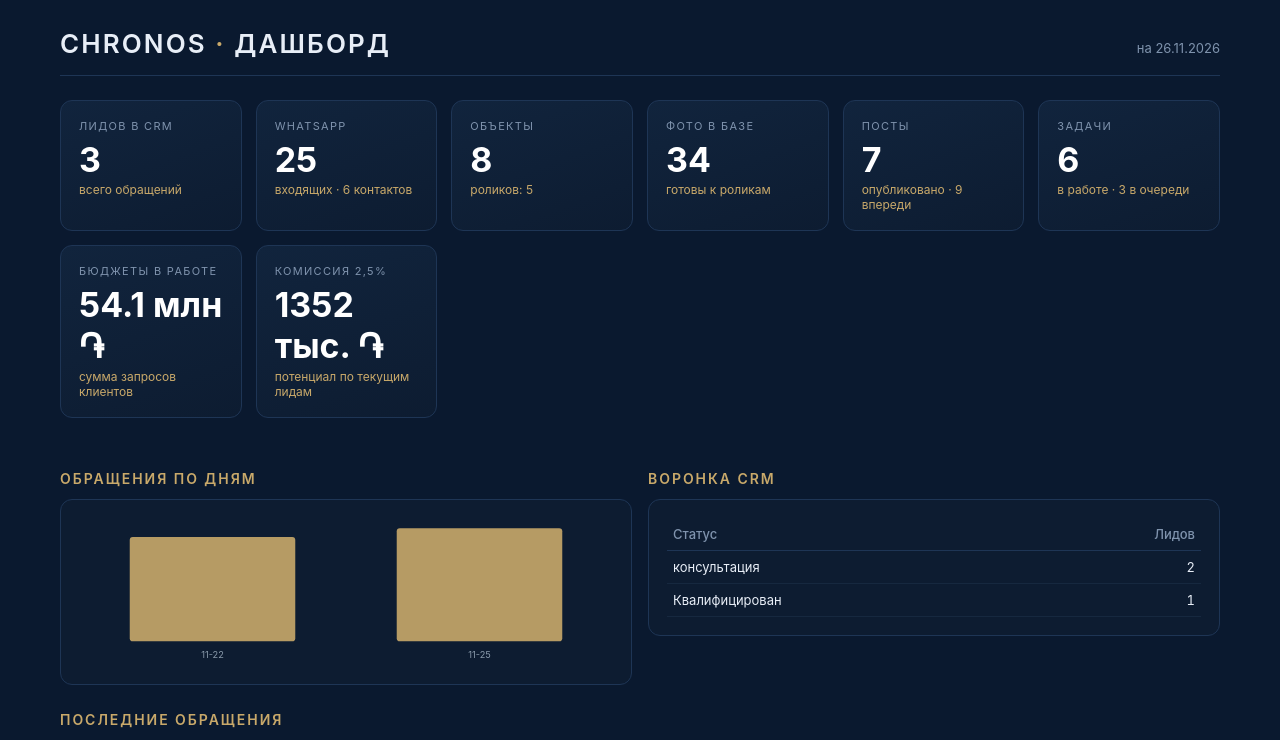
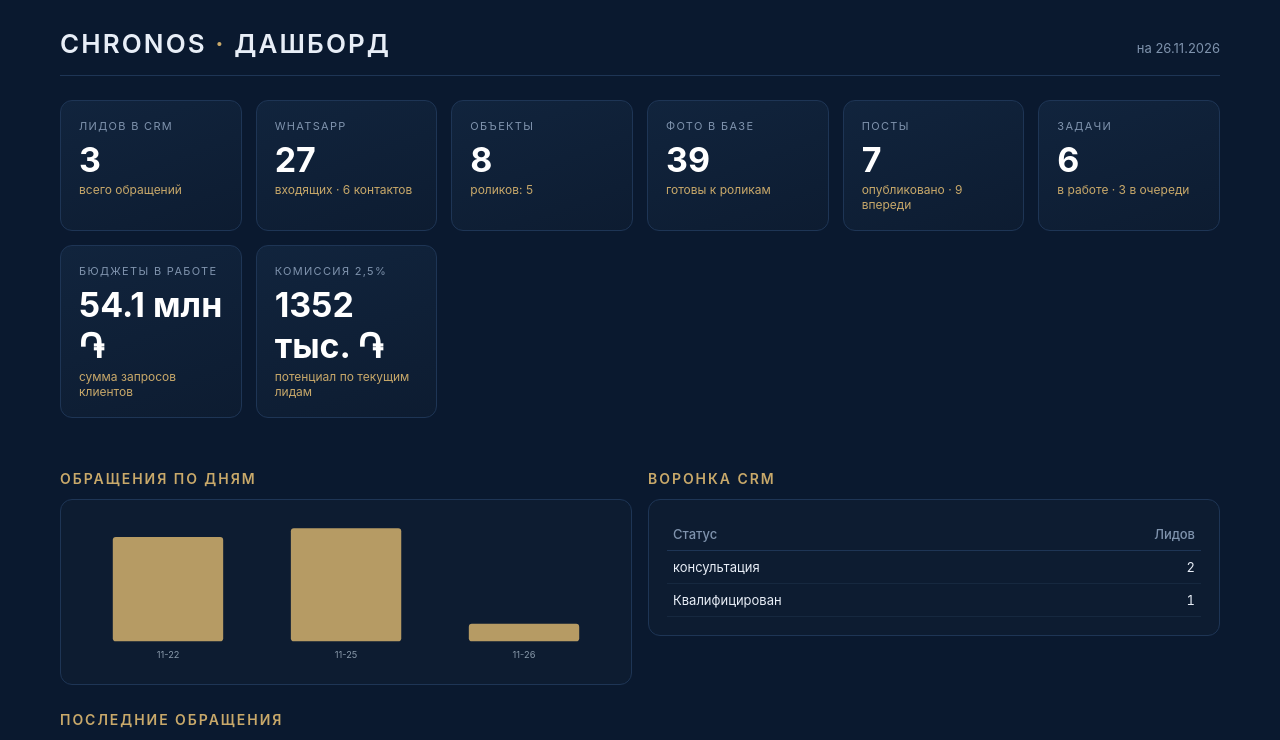
Before and after one commit to revsargs-ux/chronos-dashboard, a plain HTML site: page index.html in a window 1280 px wide. Shown: the top 740 px of the page. Drawn offline with Linux system fonts and the light colour scheme.

Commit message:
Дашборд: обновление данных

```diff
--- a/index.html
+++ b/index.html
@@ -31,9 +31,9 @@
 
 <div class="grid">
  <div class="card"><div class="lbl">Лидов в CRM</div><div class="val">3</div><div class="hint">всего обращений</div></div>
- <div class="card"><div class="lbl">WhatsApp</div><div class="val">25</div><div class="hint">входящих · 6 контактов</div></div>
+ <div class="card"><div class="lbl">WhatsApp</div><div class="val">27</div><div class="hint">входящих · 6 контактов</div></div>
  <div class="card"><div class="lbl">Объекты</div><div class="val">8</div><div class="hint">роликов: 5</div></div>
- <div class="card"><div class="lbl">Фото в базе</div><div class="val">34</div><div class="hint">готовы к роликам</div></div>
+ <div class="card"><div class="lbl">Фото в базе</div><div class="val">39</div><div class="hint">готовы к роликам</div></div>
  <div class="card"><div class="lbl">Посты</div><div class="val">7</div><div class="hint">опубликовано · 9 впереди</div></div>
  <div class="card"><div class="lbl">Задачи</div><div class="val">6</div><div class="hint">в работе · 3 в очереди</div></div>
  <div class="card"><div class="lbl">Бюджеты в работе</div><div class="val">54.1 млн ֏</div><div class="hint">сумма запросов клиентов</div></div>
@@ -41,7 +41,7 @@
 </div>
 
 <div class="two">
- <div><h2>Обращения по дням</h2><div class="panel"><svg viewBox="0 0 520 140" style="width:100%;height:auto"><rect x="49.4" y="18.5" width="161.2" height="101.5" rx="3" fill="#C9A96A" opacity="0.9"><title>2026-11-22: 12</title></rect><text x="130.0" y="136" font-size="9" fill="#8899aa" text-anchor="middle">11-22</text><rect x="309.4" y="10.0" width="161.2" height="110.0" rx="3" fill="#C9A96A" opacity="0.9"><title>2026-11-25: 13</title></rect><text x="390.0" y="136" font-size="9" fill="#8899aa" text-anchor="middle">11-25</text></svg></div></div>
+ <div><h2>Обращения по дням</h2><div class="panel"><svg viewBox="0 0 520 140" style="width:100%;height:auto"><rect x="32.9" y="18.5" width="107.5" height="101.5" rx="3" fill="#C9A96A" opacity="0.9"><title>2026-11-22: 12</title></rect><text x="86.7" y="136" font-size="9" fill="#8899aa" text-anchor="middle">11-22</text><rect x="206.3" y="10.0" width="107.5" height="110.0" rx="3" fill="#C9A96A" opacity="0.9"><title>2026-11-25: 13</title></rect><text x="260.0" y="136" font-size="9" fill="#8899aa" text-anchor="middle">11-25</text><rect x="379.6" y="103.1" width="107.5" height="16.9" rx="3" fill="#C9A96A" opacity="0.9"><title>2026-11-26: 2</title></rect><text x="433.3" y="136" font-size="9" fill="#8899aa" text-anchor="middle">11-26</text></svg></div></div>
  <div><h2>Воронка CRM</h2><div class="panel"><table><tr><th>Статус</th><th class="num">Лидов</th></tr><tr><td>консультация</td><td class="num">2</td></tr><tr><td>Квалифицирован</td><td class="num">1</td></tr></table></div></div>
 </div>
 
@@ -52,7 +52,7 @@
 
 <div class="two" style="margin-top:26px">
  <div><h2>Объекты в базе</h2><div class="panel"><table>
-  <tr><th>Объект</th><th>Район</th><th class="num">Фото</th><th>Ролик</th></tr><tr><td>3 комнаты, 96 м²</td><td>Арабкир</td><td class='num'>8</td><td>да</td></tr><tr><td>—</td><td>—</td><td class='num'>3</td><td>нет</td></tr><tr><td>—</td><td>—</td><td class='num'>8</td><td>да</td></tr><tr><td>—</td><td>—</td><td class='num'>3</td><td>да</td></tr><tr><td>—</td><td>—</td><td class='num'>1</td><td>нет</td></tr><tr><td>—</td><td>—</td><td class='num'>0</td><td>нет</td></tr><tr><td>—</td><td>—</td><td class='num'>4</td><td>да</td></tr><tr><td>—</td><td>—</td><td class='num'>7</td><td>да</td></tr></table></div></div>
+  <tr><th>Объект</th><th>Район</th><th class="num">Фото</th><th>Ролик</th></tr><tr><td>3 комнаты, 96 м²</td><td>Арабкир</td><td class='num'>8</td><td>да</td></tr><tr><td>—</td><td>—</td><td class='num'>3</td><td>нет</td></tr><tr><td>—</td><td>—</td><td class='num'>8</td><td>да</td></tr><tr><td>—</td><td>—</td><td class='num'>3</td><td>да</td></tr><tr><td>—</td><td>—</td><td class='num'>1</td><td>нет</td></tr><tr><td>—</td><td>—</td><td class='num'>0</td><td>нет</td></tr><tr><td>—</td><td>—</td><td class='num'>4</td><td>да</td></tr><tr><td>—</td><td>—</td><td class='num'>12</td><td>да</td></tr></table></div></div>
  <div><h2>Нагрузка</h2><div class="panel"><ul><li><b>T-009</b> — Сменить пароль Instagram <span class='tag'>waiting_user</span></li><li><b>T-016</b> — Buffer: снять лимит 10 постов на канал <span class='tag'>waiting_user</span></li></ul></div></div>
 </div>
 
```
